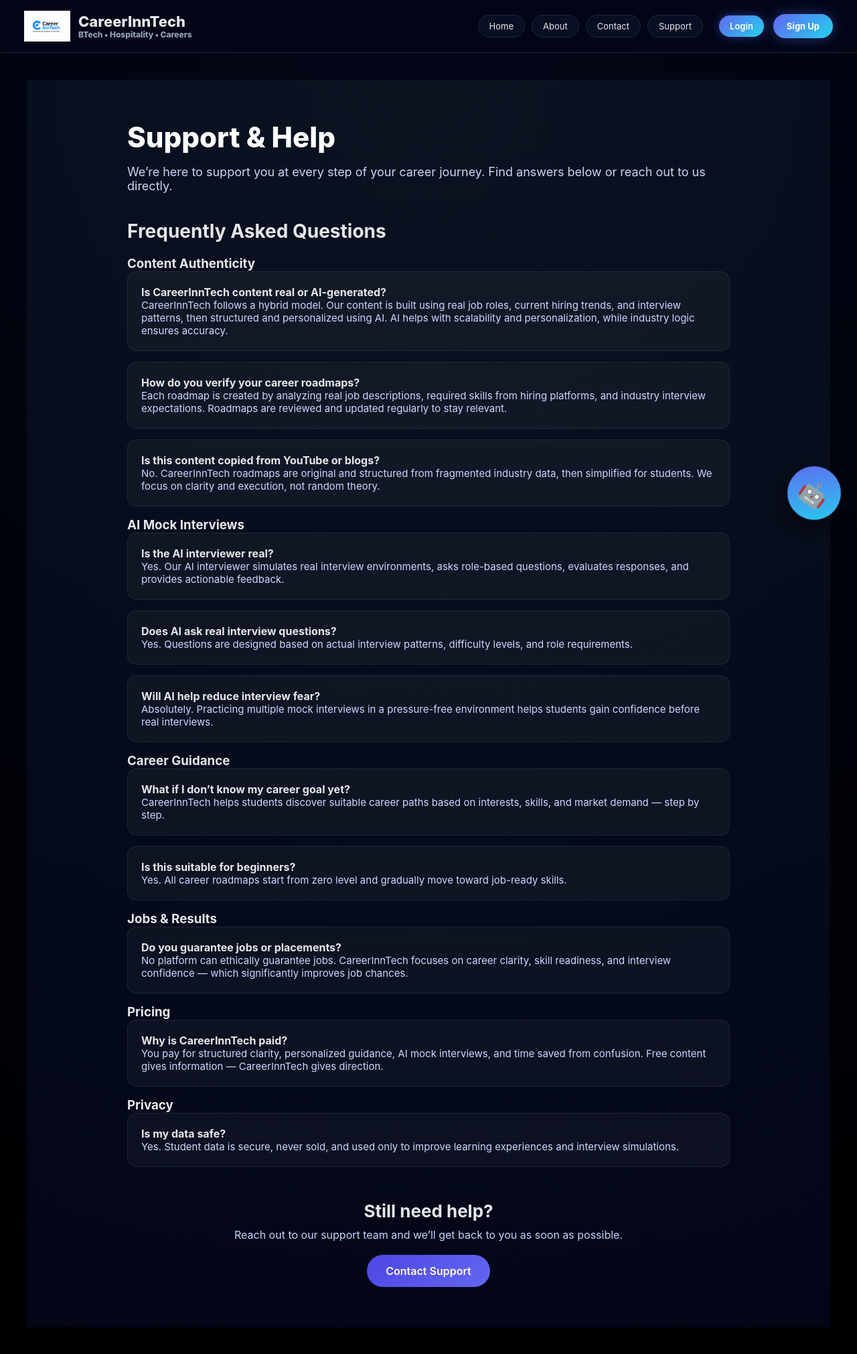
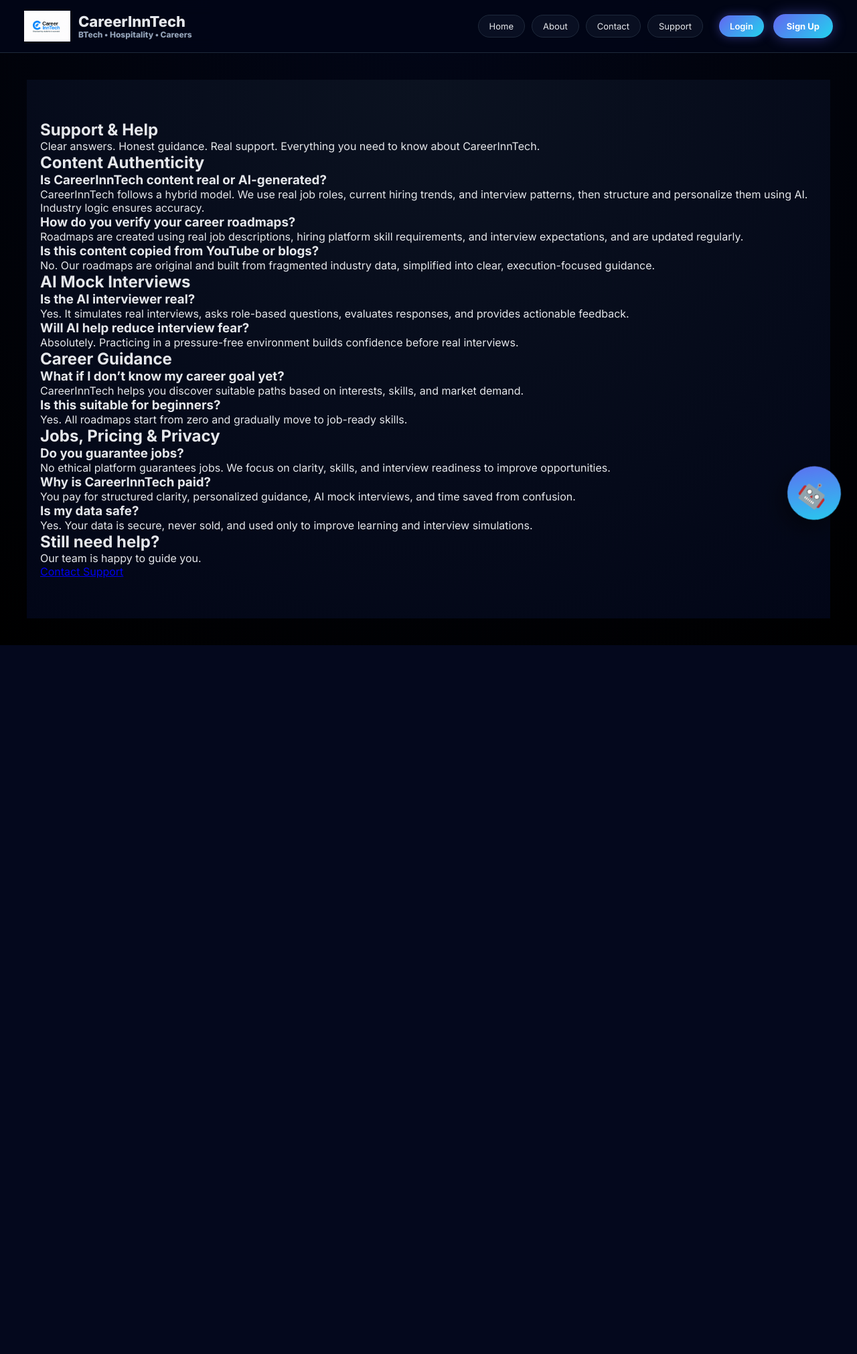
Before and after one commit to ssvprasad144/CareerInnTech, a Django app: page /support/ in a window 1280 px wide. Shown: the whole page at 67% size. After the commit the page ends 963 px from the top, so only its background shows below. Run offline with Django 5.2, Linux system fonts and the light colour scheme.

Commit message:
Update support.html

```diff
--- a/careerinntech/templates/support.html
+++ b/careerinntech/templates/support.html
@@ -5,147 +5,134 @@
 
 {% block extra_css %}
 <link rel="stylesheet" href="{% static 'css/support.css' %}">
+<link href="https://fonts.googleapis.com/css2?family=Inter:wght@400;500;600;700;800;900&display=swap" rel="stylesheet">
 {% endblock %}
 
 {% block content %}
 
 <section class="support-page">
-    <div class="support-container">
 
+    <!-- HERO -->
+    <div class="support-hero">
         <h1>Support & Help</h1>
-        <p class="support-intro">
-            We’re here to support you at every step of your career journey.
-            Find answers below or reach out to us directly.
+        <p>
+            Clear answers. Honest guidance. Real support.
+            Everything you need to know about CareerInnTech.
         </p>
+    </div>
 
-        <!-- ================= FAQ SECTION ================= -->
-        <div class="faq-section">
-            <h2>Frequently Asked Questions</h2>
+    <!-- FAQ CONTAINER -->
+    <div class="faq-container">
 
-            <!-- Content Authenticity -->
-            <h3 class="faq-category">Content Authenticity</h3>
+        <!-- CATEGORY -->
+        <div class="faq-category">
+            <h2>Content Authenticity</h2>
 
-            <div class="faq-card">
-                <h4>Is CareerInnTech content real or AI-generated?</h4>
+            <div class="faq-item">
+                <h3>Is CareerInnTech content real or AI-generated?</h3>
                 <p>
-                    CareerInnTech follows a hybrid model. Our content is built using real job roles,
-                    current hiring trends, and interview patterns, then structured and personalized using AI.
-                    AI helps with scalability and personalization, while industry logic ensures accuracy.
+                    CareerInnTech follows a hybrid model. We use real job roles,
+                    current hiring trends, and interview patterns, then structure
+                    and personalize them using AI. Industry logic ensures accuracy.
                 </p>
             </div>
 
-            <div class="faq-card">
-                <h4>How do you verify your career roadmaps?</h4>
+            <div class="faq-item">
+                <h3>How do you verify your career roadmaps?</h3>
                 <p>
-                    Each roadmap is created by analyzing real job descriptions, required skills
-                    from hiring platforms, and industry interview expectations. Roadmaps are reviewed
-                    and updated regularly to stay relevant.
+                    Roadmaps are created using real job descriptions, hiring platform
+                    skill requirements, and interview expectations, and are updated regularly.
                 </p>
             </div>
 
-            <div class="faq-card">
-                <h4>Is this content copied from YouTube or blogs?</h4>
+            <div class="faq-item">
+                <h3>Is this content copied from YouTube or blogs?</h3>
                 <p>
-                    No. CareerInnTech roadmaps are original and structured from fragmented industry data,
-                    then simplified for students. We focus on clarity and execution, not random theory.
+                    No. Our roadmaps are original and built from fragmented industry data,
+                    simplified into clear, execution-focused guidance.
                 </p>
             </div>
+        </div>
 
-            <!-- AI Mock Interview -->
-            <h3 class="faq-category">AI Mock Interviews</h3>
+        <!-- CATEGORY -->
+        <div class="faq-category">
+            <h2>AI Mock Interviews</h2>
 
-            <div class="faq-card">
-                <h4>Is the AI interviewer real?</h4>
+            <div class="faq-item">
+                <h3>Is the AI interviewer real?</h3>
                 <p>
-                    Yes. Our AI interviewer simulates real interview environments, asks role-based questions,
+                    Yes. It simulates real interviews, asks role-based questions,
                     evaluates responses, and provides actionable feedback.
                 </p>
             </div>
 
-            <div class="faq-card">
-                <h4>Does AI ask real interview questions?</h4>
+            <div class="faq-item">
+                <h3>Will AI help reduce interview fear?</h3>
                 <p>
-                    Yes. Questions are designed based on actual interview patterns, difficulty levels,
-                    and role requirements.
+                    Absolutely. Practicing in a pressure-free environment builds
+                    confidence before real interviews.
+                </p>
+            </div>
+        </div>
+
+        <!-- CATEGORY -->
+        <div class="faq-category">
+            <h2>Career Guidance</h2>
+
+            <div class="faq-item">
+                <h3>What if I don’t know my career goal yet?</h3>
+                <p>
+                    CareerInnTech helps you discover suitable paths based on interests,
+                    skills, and market demand.
                 </p>
             </div>
 
-            <div class="faq-card">
-                <h4>Will AI help reduce interview fear?</h4>
+            <div class="faq-item">
+                <h3>Is this suitable for beginners?</h3>
                 <p>
-                    Absolutely. Practicing multiple mock interviews in a pressure-free environment
-                    helps students gain confidence before real interviews.
+                    Yes. All roadmaps start from zero and gradually move to job-ready skills.
+                </p>
+            </div>
+        </div>
+
+        <!-- CATEGORY -->
+        <div class="faq-category">
+            <h2>Jobs, Pricing & Privacy</h2>
+
+            <div class="faq-item">
+                <h3>Do you guarantee jobs?</h3>
+                <p>
+                    No ethical platform guarantees jobs. We focus on clarity,
+                    skills, and interview readiness to improve opportunities.
                 </p>
             </div>
 
-            <!-- Career Guidance -->
-            <h3 class="faq-category">Career Guidance</h3>
-
-            <div class="faq-card">
-                <h4>What if I don’t know my career goal yet?</h4>
+            <div class="faq-item">
+                <h3>Why is CareerInnTech paid?</h3>
                 <p>
-                    CareerInnTech helps students discover suitable career paths based on interests,
-                    skills, and market demand — step by step.
+                    You pay for structured clarity, personalized guidance,
+                    AI mock interviews, and time saved from confusion.
                 </p>
             </div>
 
-            <div class="faq-card">
-                <h4>Is this suitable for beginners?</h4>
+            <div class="faq-item">
+                <h3>Is my data safe?</h3>
                 <p>
-                    Yes. All career roadmaps start from zero level and gradually move toward job-ready skills.
+                    Yes. Your data is secure, never sold, and used only
+                    to improve learning and interview simulations.
                 </p>
             </div>
-
-            <!-- Jobs & Results -->
-            <h3 class="faq-category">Jobs & Results</h3>
-
-            <div class="faq-card">
-                <h4>Do you guarantee jobs or placements?</h4>
-                <p>
-                    No platform can ethically guarantee jobs.
-                    CareerInnTech focuses on career clarity, skill readiness,
-                    and interview confidence — which significantly improves job chances.
-                </p>
-            </div>
-
-            <!-- Pricing -->
-            <h3 class="faq-category">Pricing</h3>
-
-            <div class="faq-card">
-                <h4>Why is CareerInnTech paid?</h4>
-                <p>
-                    You pay for structured clarity, personalized guidance, AI mock interviews,
-                    and time saved from confusion. Free content gives information —
-                    CareerInnTech gives direction.
-                </p>
-            </div>
-
-            <!-- Privacy -->
-            <h3 class="faq-category">Privacy</h3>
-
-            <div class="faq-card">
-                <h4>Is my data safe?</h4>
-                <p>
-                    Yes. Student data is secure, never sold, and used only to improve
-                    learning experiences and interview simulations.
-                </p>
-            </div>
-
-        </div>
-
-        <!-- ================= CONTACT SUPPORT ================= -->
-        <div class="contact-support">
-            <h2>Still need help?</h2>
-            <p>
-                Reach out to our support team and we’ll get back to you as soon as possible.
-            </p>
-
-            <a href="{% url 'contact' %}" class="support-btn">
-                Contact Support
-            </a>
         </div>
 
     </div>
+
+    <!-- CTA -->
+    <div class="support-cta">
+        <h2>Still need help?</h2>
+        <p>Our team is happy to guide you.</p>
+        <a href="{% url 'contact' %}">Contact Support</a>
+    </div>
+
 </section>
 
 {% endblock %}
```
